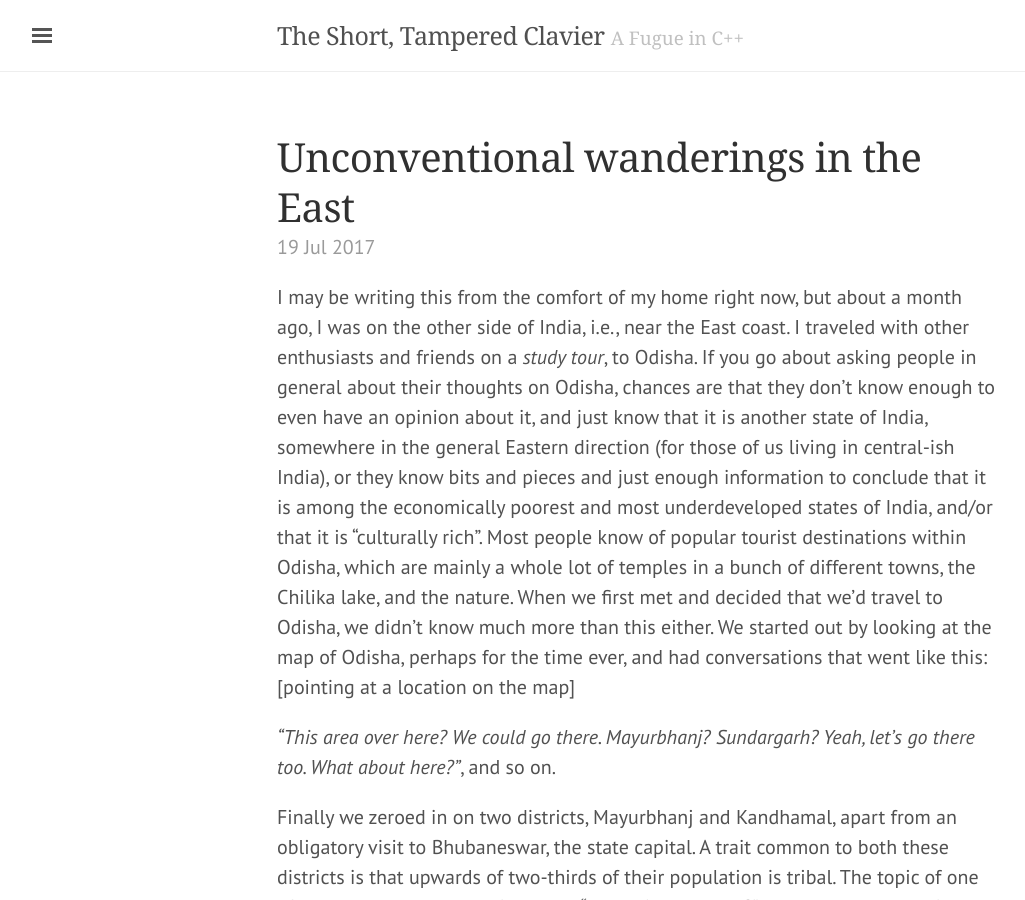
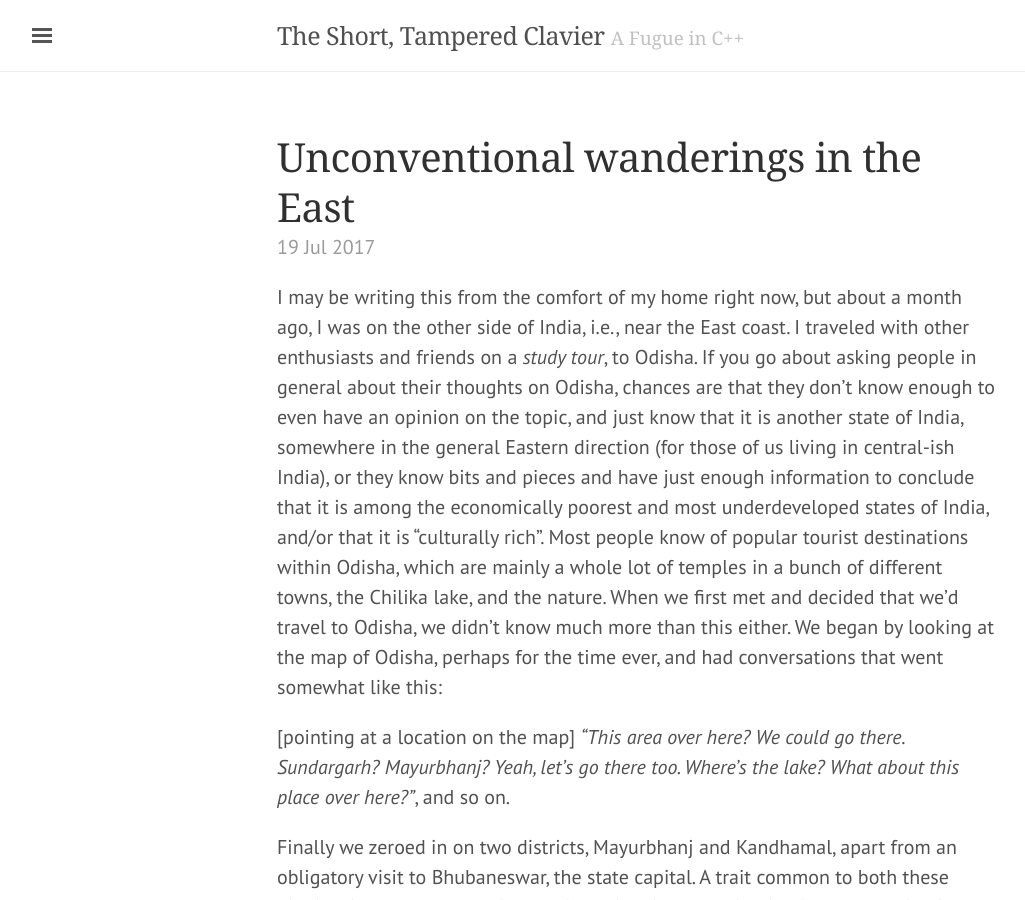
Before and after one commit to theshorttamperedclavier/theshorttamperedclavier.github.io, a Jekyll site: the page built from _posts/2017-07-19-unconventional-wanderings-in-the-east.md, in a window 1280 px wide and 900 px high. Shown: the whole window, without its empty margins (3-1028 px from the left). Built offline with Jekyll 4.4.1, drawn with Linux system fonts in a browser that asks for light colours; nearby versions of some CDN libraries; some web fonts are replaced.

Commit message:
minor edits and improvements

```diff
--- a/_posts/2017-07-19-unconventional-wanderings-in-the-east.md
+++ b/_posts/2017-07-19-unconventional-wanderings-in-the-east.md
@@ -7,19 +7,20 @@ I may be writing this from the comfort of my home right now, but about a month a
 I was on the other side of India, i.e., near the East coast. I traveled with other
 enthusiasts and friends on a _study tour_, to Odisha. If you go about asking people in general
 about their thoughts on Odisha, chances are that they don’t know enough to even have
-an opinion about it, and just know that it is another state of India, somewhere in
+an opinion on the topic, and just know that it is another state of India, somewhere in
 the general Eastern direction (for those of us living in central-ish India), or they
-know bits and pieces and just enough information to conclude that it is among the
+know bits and pieces and have just enough information to conclude that it is among the
 economically poorest and most underdeveloped states of India, and/or that it is
 "culturally rich". Most people know of popular tourist destinations within Odisha,
 which are mainly a whole lot of temples in a bunch of different towns, the Chilika
 lake, and the nature. When we first met and decided that we’d travel to Odisha, we
-didn’t know much more than this either. We started out by looking at the map of Odisha,
-perhaps for the time ever, and had conversations that went like this: [pointing at a
-location on the map]
+didn’t know much more than this either. We began by looking at the map of Odisha,
+perhaps for the time ever, and had conversations that went somewhat like this:
 
-_"This area over here? We could go there. Mayurbhanj? Sundargarh?
-Yeah, let’s go there too. What about here?"_, and so on.
+[pointing at a location on the map]
+_"This area over here? We could go there. Sundargarh? Mayurbhanj?
+Yeah, let’s go there too. Where's the lake? What about this place over here?"_,
+and so on.
 
 Finally we zeroed in on two
 districts, Mayurbhanj and Kandhamal, apart from an obligatory visit to Bhubaneswar,
@@ -74,9 +75,9 @@ from all over India, and even the world (yet to accumulate any such cards).
 Khandagiri and Udaygiri were our first major sights in the city, caves that had been carved out more than two
 thousand years ago as residences for monks. And they weren’t just caves, they were beautifully designed, and
 decorated with carvings of stories, mythical and symbolic figures, scenes from the past and contemporary lives
-of people, and whatnot. One of the pictures was supposedly of the caves themselves, as seen from the entrance. Unfortunately
-the picture had eroded over the years. Otherwise, I’m sure, we would have been able to see a picture of that
-picture, and a picture of the picture-in-picture, too.
+of people, and whatnot. One of the pictures was supposedly of the caves themselves, as seen from the entrance.
+Unfortunately the picture had eroded over the years. Otherwise, I’m sure, we would have been able to see a
+picture of that picture, and a picture of the picture-in-picture, too.
 
 ![udaygiri-picture-in-picture-picture](http://i.imgur.com/w9qhGT4.jpg)
 
```
